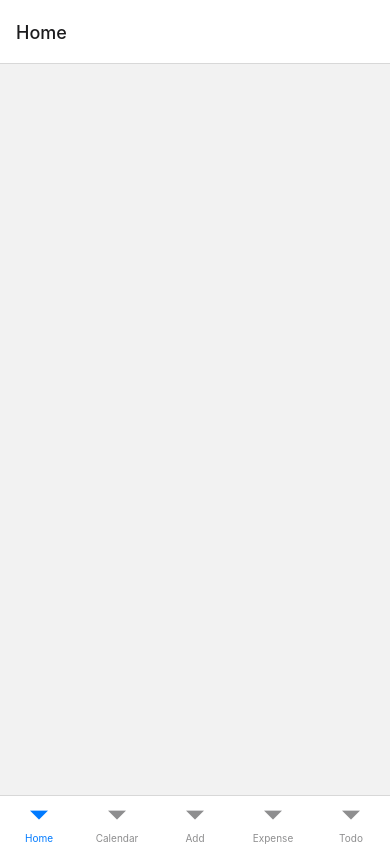
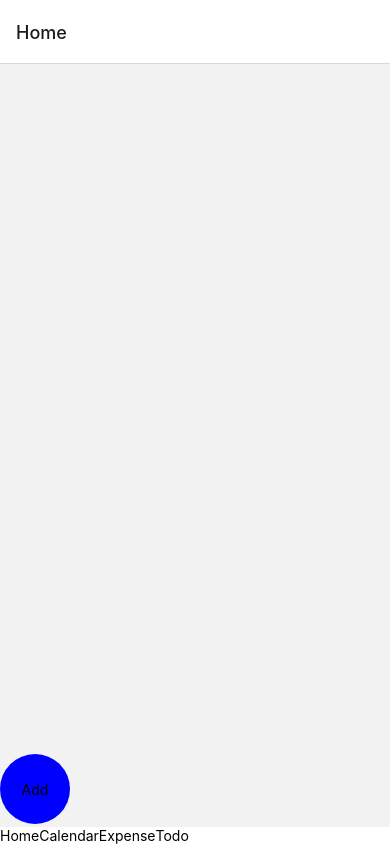
Before and after one commit to paolojulian/myday-app, a React Native app: screen / in a window 390 px wide. Built offline with nearby package versions, Linux system fonts and the light colour scheme.

Commit message:
Add bottom tab navigation with custom UI

```diff
--- a/package.json
+++ b/package.json
@@ -9,7 +9,9 @@
     "web": "expo start --web"
   },
   "dependencies": {
+    "@expo/vector-icons": "^14.0.0",
     "@react-navigation/bottom-tabs": "^6.5.20",
+    "@react-navigation/native": "^6.1.17",
     "expo": "~50.0.17",
     "expo-status-bar": "~1.11.1",
     "react": "18.2.0",
--- a/src/navigation/BottomTabNavigator.tsx
+++ b/src/navigation/BottomTabNavigator.tsx
@@ -3,17 +3,69 @@ import HomeScreen from '../screens/HomeScreen';
 import CalendarScreen from '../screens/CalendarScreen';
 import ExpenseScreen from '../screens/ExpenseScreen';
 import TodoScreen from '../screens/TodoScreen';
+import { Text, TouchableOpacity, View } from 'react-native';
 
 const Tab = createBottomTabNavigator();
 
+enum TabName {
+  Home = 'Home',
+  Calendar = 'Calendar',
+  Add = 'Add',
+  Expense = 'Expense',
+  Todo = 'Todo',
+}
+
 export default function BottomTabNavigator() {
   return (
-    <Tab.Navigator>
-      <Tab.Screen name='Home' component={HomeScreen}></Tab.Screen>
-      <Tab.Screen name='Calendar' component={CalendarScreen}></Tab.Screen>
-      <Tab.Screen name='Add' component={() => null}></Tab.Screen>
-      <Tab.Screen name='Expense' component={ExpenseScreen}></Tab.Screen>
-      <Tab.Screen name='Todo' component={TodoScreen}></Tab.Screen>
+    <Tab.Navigator
+      tabBar={(props) => (
+        <View style={{ flexDirection: 'row' }}>
+          <TouchableOpacity
+            onPress={() => props.navigation.navigate(TabName.Home)}
+          >
+            <Text>Home</Text>
+          </TouchableOpacity>
+          <TouchableOpacity
+            onPress={() => props.navigation.navigate(TabName.Calendar)}
+          >
+            <Text>Calendar</Text>
+          </TouchableOpacity>
+          <TouchableOpacity
+            onPress={() => props.navigation.navigate('Add')}
+            style={{
+              position: 'absolute',
+              bottom: 20, // space from bottombar
+              backgroundColor: 'blue',
+              width: 70,
+              height: 70,
+              borderRadius: 35,
+              justifyContent: 'center',
+              alignItems: 'center',
+            }}
+          >
+            <Text>Add</Text>
+          </TouchableOpacity>
+          <TouchableOpacity
+            onPress={() => props.navigation.navigate(TabName.Expense)}
+          >
+            <Text>Expense</Text>
+          </TouchableOpacity>
+          <TouchableOpacity
+            onPress={() => props.navigation.navigate(TabName.Todo)}
+          >
+            <Text>Todo</Text>
+          </TouchableOpacity>
+        </View>
+      )}
+    >
+      <Tab.Screen name={TabName.Home} component={HomeScreen}></Tab.Screen>
+      <Tab.Screen
+        name={TabName.Calendar}
+        component={CalendarScreen}
+      ></Tab.Screen>
+      <Tab.Screen name={TabName.Add} component={() => null}></Tab.Screen>
+      <Tab.Screen name={TabName.Expense} component={ExpenseScreen}></Tab.Screen>
+      <Tab.Screen name={TabName.Todo} component={TodoScreen}></Tab.Screen>
     </Tab.Navigator>
   );
 }
```
Also changed, not shown: 1 other file (tests, documents, lock files or other folders).
